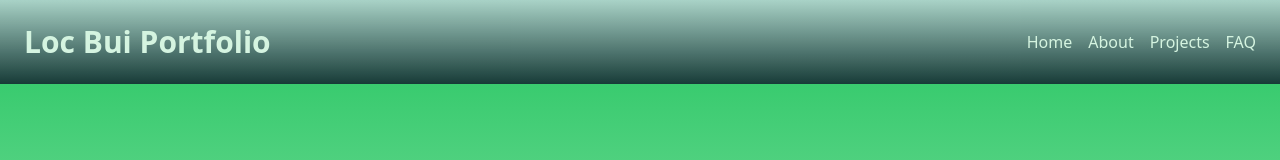
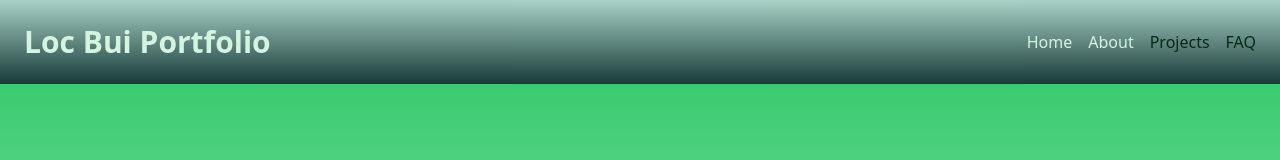
Before and after one commit to locb65/porfolio, a React (Create React App) app in the folder portfolio-app/: page / in a window 1280 px wide. Shown: the top 160 px of the page. Built offline with nearby package versions, Linux system fonts and the light colour scheme.

Commit message:
commented out projects and FAQ in navbar, no pages yet

```diff
--- a/portfolio-app/src/pages/Components/navBar.jsx
+++ b/portfolio-app/src/pages/Components/navBar.jsx
@@ -20,14 +20,14 @@ export const NavBar = () => {
                 </Link>
             </li>
             <li>
-                <Link to="/projects" className="text-white hover:text-gray-200">
+                {/* <Link to="/projects" className="text-white hover:text-gray-200"> */}
                 Projects
-                </Link>
+                {/* </Link> */}
             </li>
             <li>
-                <Link to="/faq" className="text-white hover:text-gray-200">
+                {/* <Link to="/faq" className="text-white hover:text-gray-200"> */}
                 FAQ
-                </Link>
+                {/* </Link> */}
             </li>
             </ul>
         </div>
```
